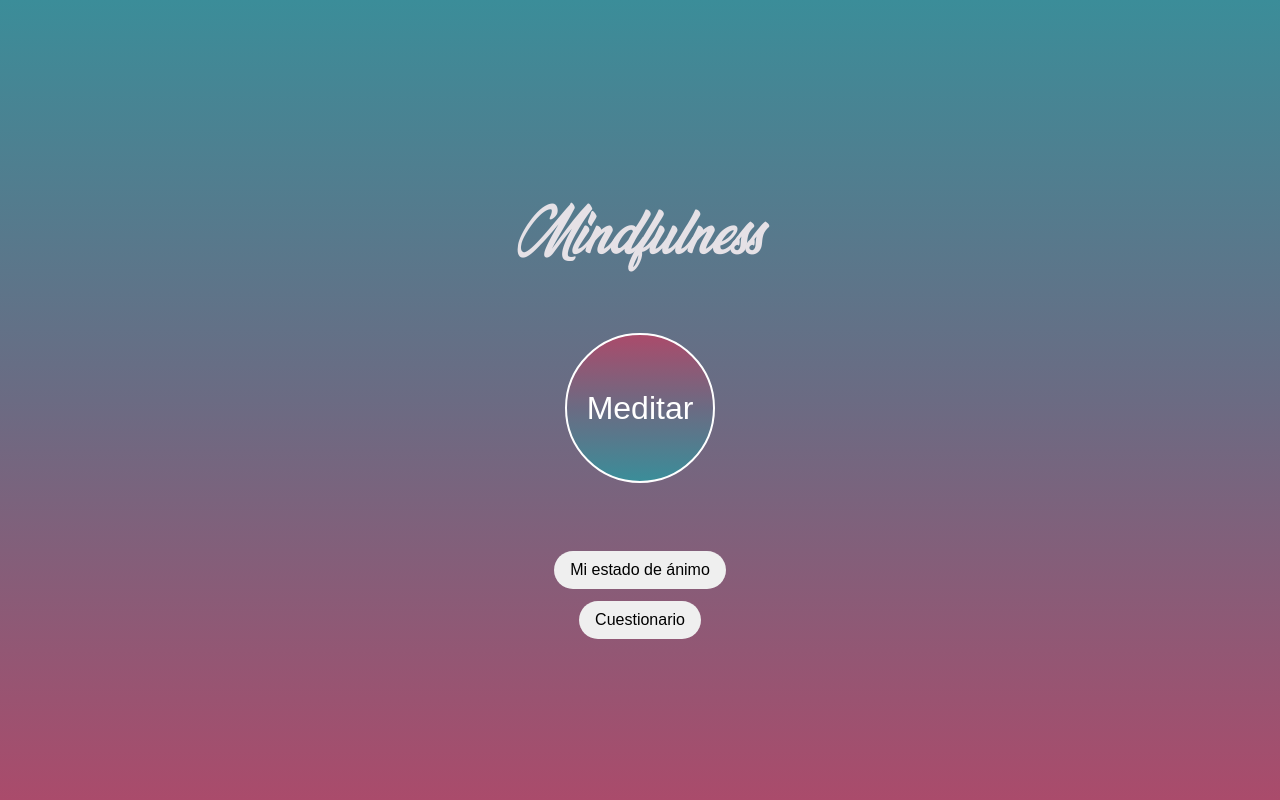
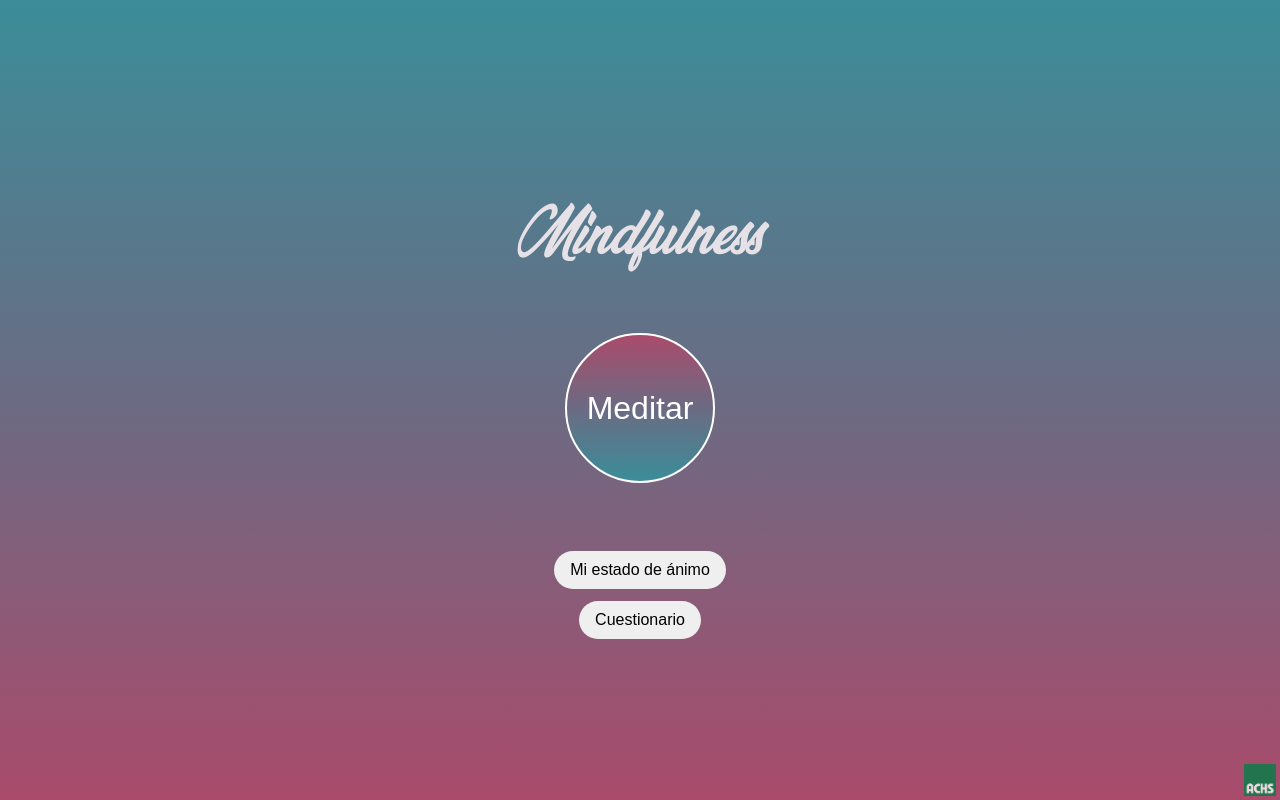
Before and after one commit to alavado/achs-mindfulness, a React app: page / in a window 1280 px wide. Built offline with nearby package versions, Linux system fonts and the light colour scheme; a web font is replaced by a local one.

Commit message:
agrega logo achs

```diff
--- a/src/components/Principal/Principal.css
+++ b/src/components/Principal/Principal.css
@@ -2,6 +2,15 @@
   display: flex;
   flex-direction: column;
   align-items: center;
+}
+
+#logo-achs {
+  position: absolute;
+  bottom: 4px;
+  right: 4px;
+  width: 32px;
+  height: 32px;
+  opacity: 0.8;
 }
 
 #contenedor-principal > h1 {
--- a/src/components/Principal/Principal.js
+++ b/src/components/Principal/Principal.js
@@ -1,6 +1,7 @@
 import React from 'react'
 import { useHistory } from 'react-router-dom'
 import './Principal.css'
+import logo from '../../assets/Logo_ACHS.png'
 
 const Principal = () => {
 
@@ -8,6 +9,8 @@ const Principal = () => {
   const navegar = path => () => history.push(path)
 
   return (
+    <>
+      <img src={logo} alt="Logo ACHS" id="logo-achs" />
       <div id="contenedor-principal">
         <h1>Mindfulness</h1>
         <div className="contenido-centrado">
@@ -17,6 +20,7 @@ const Principal = () => {
           <button onClick={navegar('/dass21')}>Cuestionario</button>
         </div>
       </div>
+    </>
   )
 }
 
```
Also changed, not shown: src/assets/Logo_ACHS.png (added). Lines whose indentation alone changed are shown as unchanged.
